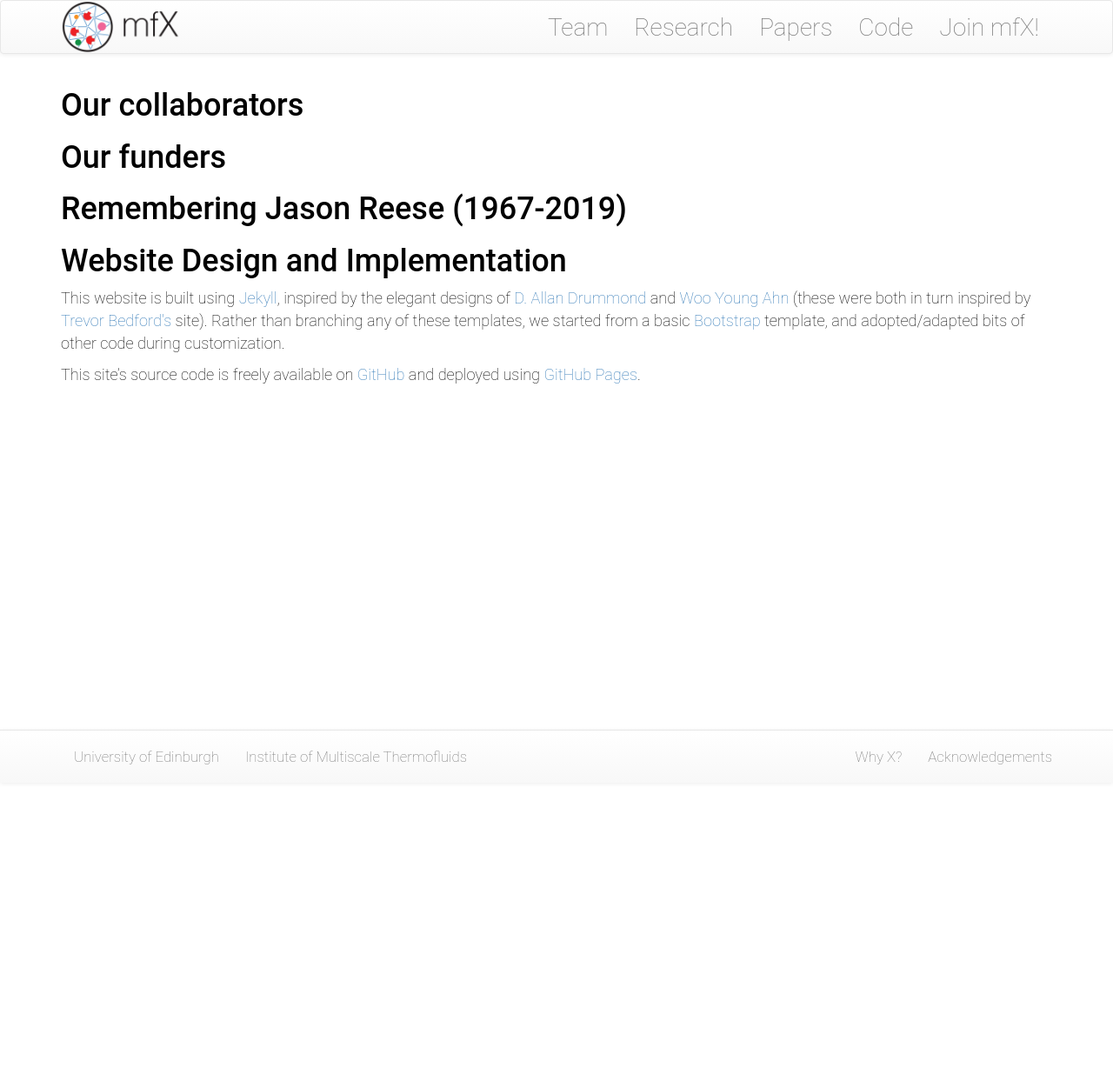
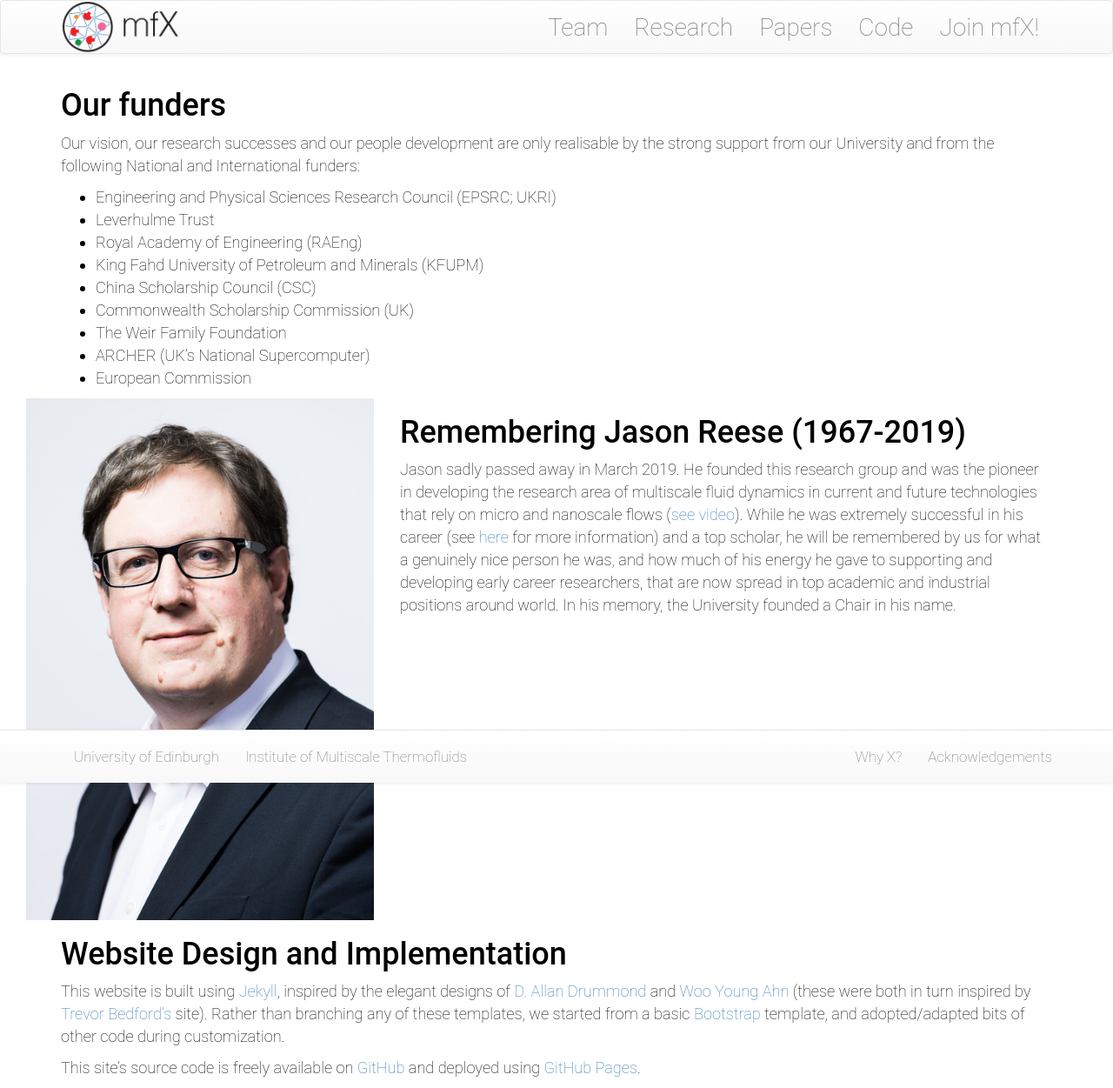
Before and after one commit to multiscaleflowx/multiscaleflowx.github.io, a Jekyll site: the page built from acknowledgements/index.html, in a window 1280 px wide. Shown: the whole page at 87% size. Built offline with Jekyll 4.4.1, drawn with Linux system fonts in a browser that asks for light colours; nearby versions of some CDN libraries; before the commit the page ends 900 px from its top, so only the background shows below that.

Commit message:
added jason photo

```diff
--- a/acknowledgements/index.html
+++ b/acknowledgements/index.html
@@ -5,14 +5,37 @@ categories:
  - acknowledgements
 ---
 <div class="smallhead">
-<h1 id="collaborators">Our collaborators</h1>
 
-<h1 id="collaborators">Our funders</h1>
+	<h1 id="funders">Our funders</h1>
+
+	<p>Our vision, our research successes and our people development are only realisable by the strong support from our University and from the following National and International funders:</p>
+	<ul>
+	<li>Engineering and Physical Sciences Research Council (EPSRC; UKRI)</li>
+	<li>Leverhulme Trust</li>
+	<li>Royal Academy of Engineering (RAEng)</li>
+	<li>King Fahd University of Petroleum and Minerals (KFUPM)</li>
+	<li>China Scholarship Council (CSC)</li>
+	<li>Commonwealth Scholarship Commission (UK)</li>
+	<li>The Weir Family Foundation</li>
+	<li>ARCHER (UK’s National Supercomputer)</li>
+	<li>European Commission </li>
+	</ul>
+    <div class="row">
+
+    	<div class="col-md-4 paperbox">
+        	<a class="pull-right">
+        	<img width=400 class="media-object" src="/images/team/jason-reese.jpg">
+        	</a>
+    	</div>
+    	<div class="col-md-8 paperbox">
 
 		<p><a name="jason"></a></p>
 		<h1 id="jason">Remembering Jason Reese (1967-2019)</h1>
+			<p>Jason sadly passed away in March 2019. He founded this research group and was the pioneer in developing the research area of multiscale fluid dynamics in current and future technologies that rely on micro and nanoscale flows (<a href="https://www.youtube.com/watch?v=OKjRxeFVSTY">see video</a>). While he was extremely successful in his career (see <a href="https://en.wikipedia.org/wiki/Jason_Reese">here</a> for more information) and a top scholar, he will be remembered by us for what a genuinely nice person he was, and how much of his energy he gave to supporting and developing early career researchers, that are now spread in top academic and industrial positions around world. In his memory, the University founded a Chair in his name.</p>
 
 		<p><a name="design"></a></p>
+		</div>
+	</div>
 	<h1 id="design-and-implementation">Website Design and Implementation</h1>
 
 	<p>This website is built using <a href="https://jekyllrb.com/">Jekyll</a>, inspired by the elegant designs of <a href="http://drummondlab.org/">D. Allan Drummond</a> and <a href="https://ccs-lab.github.io/">Woo Young Ahn</a> (these were both in turn inspired by <a href="http://bedford.io/">Trevor Bedford's</a> site). Rather than branching any of these templates, we started from a basic <a href="https://getbootstrap.com/">Bootstrap</a> template, and adopted/adapted bits of other code during customization.
--- a/join-mfX/index.html
+++ b/join-mfX/index.html
@@ -26,7 +26,7 @@ categories:
 	<p> We regularly have EU/UK PhD scholarships to award. To be eligible, you need to have a first class degree (or equivalent) honours engineering degree (or a degree in a relevant subject area, such as in applied maths, informatics, or computer science) and have a strong background in mathematics, physics, and computer programming. For candidates who have not yet graduated, transcript evidence of likely degree level will be sufficient. In the first instance, please email a full Curriculum Vitae and cover letter to us at the email address above, explaining why you are interested in pursuing a PhD in our research group, with the names and contact details of two referees. Our scholarships are fully-funded for UK or EU students, which cover University fees and a tax-free maintenance grant. Other overseas students who apply for a PhD will need to show proof they can provide the difference in the university fees. </p>
 
 	<h1 id="pdra-positions">Research Associate Vacancies</h1>
-	<p> All our postdoc positions are advertised on <a href="https://www.jobs.ac.uk/"jobs.ac.uk> and the <a href="https://www.vacancies.ed.ac.uk/">university vacancies page</a>. Postdocs are normally focused on specific research programmes. If you wish to enquire about current opportunities, please send us an email at the address above. </p>
+	<p> All our postdoc positions are advertised on <a href="https://www.jobs.ac.uk/"jobs.ac.uk> and the <a href="https://www.vacancies.ed.ac.uk/">university vacancies page</a>. Postdocs are normally focused on specific research programmes.  If you would like to be added to our mailing list, please let us know via the email address above, and we will inform you whenever a post becomes available. </p>
 
 	<h1 id="fellowship-positions">Fellowships</h1>
 	<p> If you are interested in applying to any of the UK-funded postdoctoral fellowship schemes and want to be hosted by our research group, please email us in the first instance with a full Curriculum Vitae, identifying which scheme you are interested in applying to. Please contact us a few months before the call deadline so we can assess your suitability and assist with the application process. Here are a few examples of fellowships: </p>
```
Also changed, not shown: images/team/jason-reese.jpg (added), 4 other files. Lines whose indentation alone changed are shown as unchanged.
